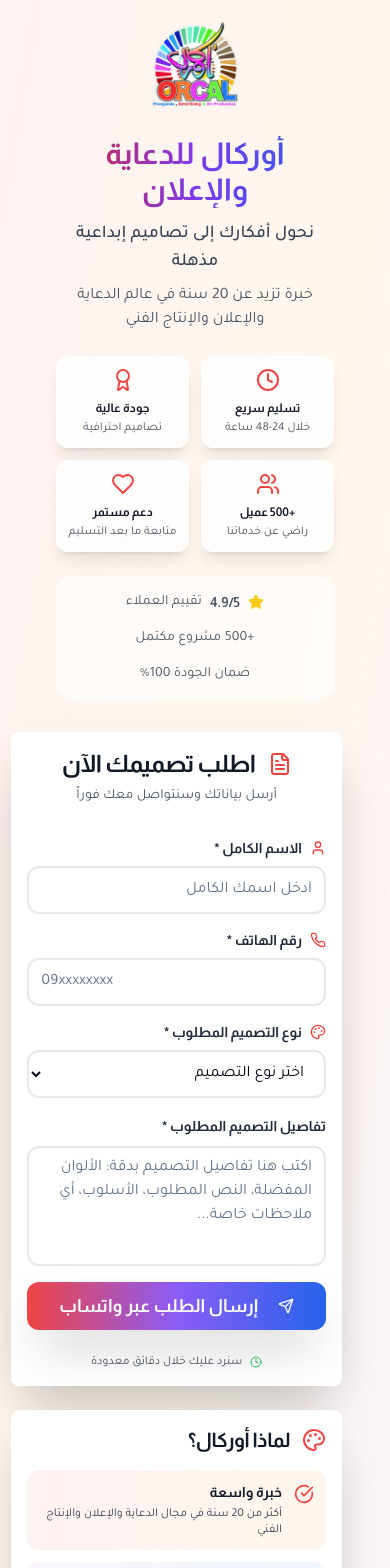
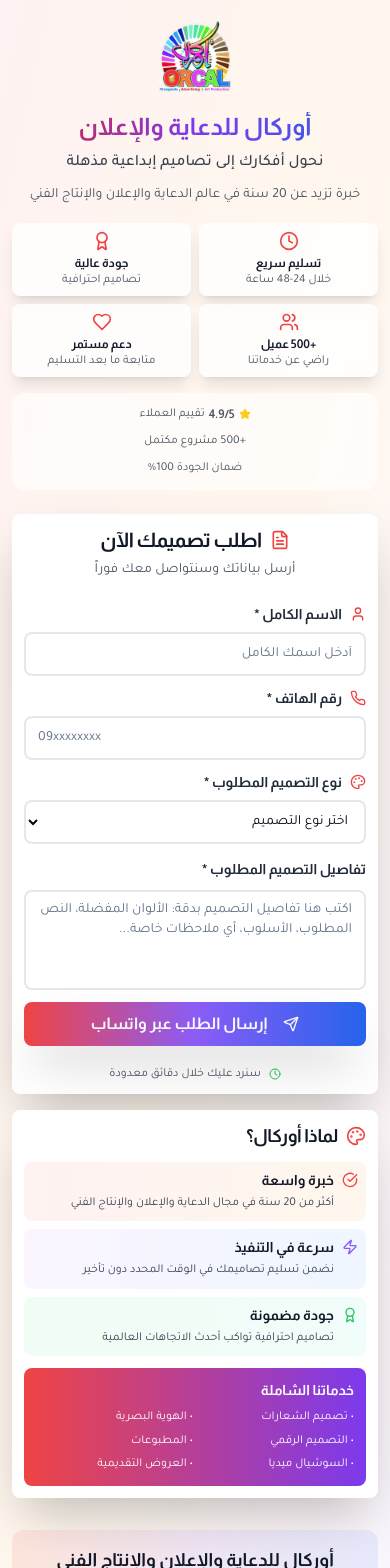
Before and after one commit to JOJOADDA/orcal-09, a React (Vite) app: page / in a window 390 px wide. Shown: the top 1568 px of the page. Built offline with nearby package versions, Linux system fonts and the light colour scheme.

Commit message:
Fix: Improve mobile responsiveness
- Center content on mobile screens.
- Ensure proper scaling and alignment.
- Address layout issues for mobile devices.
- Implement mobile-first design principles.

```diff
--- a/src/components/DesignOrderForm.tsx
+++ b/src/components/DesignOrderForm.tsx
@@ -71,42 +71,49 @@ const DesignOrderForm = () => {
   };
 
   return (
-    <div className="min-h-screen bg-gradient-to-br from-red-50 via-orange-50 to-purple-50 py-4 px-4 sm:py-8 font-arabic">
-      <div className="container mx-auto max-w-7xl">
-        {/* Header Section */}
-        <div className="text-center mb-8 sm:mb-12">
-          <div className="flex items-center justify-center mb-6 sm:mb-8">
+    <div className="min-h-screen bg-gradient-to-br from-red-50 via-orange-50 to-purple-50 font-arabic">
+      {/* Mobile-first responsive container with proper centering */}
+      <div className="w-full max-w-screen-2xl mx-auto px-3 sm:px-4 md:px-6 lg:px-8 py-4 sm:py-6 md:py-8">
+        {/* Header Section - Optimized for mobile centering */}
+        <div className="text-center mb-6 sm:mb-8 md:mb-12">
+          {/* Logo Section - Responsive sizing */}
+          <div className="flex items-center justify-center mb-4 sm:mb-6 md:mb-8">
             <img
               src="/lovable-uploads/65aa4b7b-e60a-4160-bf45-4c057f62c70a.png"
               alt="أوركال للدعاية والإعلان"
-              className="w-24 h-24 sm:w-32 sm:h-32 object-contain"
+              className="w-20 h-20 sm:w-24 sm:h-24 md:w-28 md:h-28 lg:w-32 lg:h-32 object-contain"
             />
           </div>
-          <h1 className="font-display font-bold text-3xl sm:text-4xl lg:text-5xl text-gray-900 mb-3 sm:mb-4 bg-gradient-to-r from-red-600 via-purple-600 to-blue-600 bg-clip-text text-transparent px-4">
+
+          {/* Title - Responsive text sizing */}
+          <h1 className="font-display font-bold text-2xl sm:text-3xl md:text-4xl lg:text-5xl text-gray-900 mb-2 sm:mb-3 md:mb-4 bg-gradient-to-r from-red-600 via-purple-600 to-blue-600 bg-clip-text text-transparent px-2 leading-tight">
             أوركال للدعاية والإعلان
           </h1>
-          <p className="font-body text-lg sm:text-xl text-gray-700 mb-2 px-4 font-medium">
+
+          {/* Subtitle - Responsive text */}
+          <p className="font-body text-base sm:text-lg md:text-xl text-gray-700 mb-2 px-2 sm:px-4 font-medium leading-relaxed">
             نحول أفكارك إلى تصاميم إبداعية مذهلة
           </p>
-          <p className="font-body text-base sm:text-lg text-gray-600 mb-6 sm:mb-8 px-4">
+
+          <p className="font-body text-sm sm:text-base md:text-lg text-gray-600 mb-4 sm:mb-6 md:mb-8 px-2 sm:px-4 leading-relaxed">
             خبرة تزيد عن 20 سنة في عالم الدعاية والإعلان والإنتاج الفني
           </p>
 
-          {/* Features Grid */}
-          <div className="grid grid-cols-2 lg:grid-cols-4 gap-3 sm:gap-4 mb-6 sm:mb-8 px-2">
+          {/* Features Grid - Mobile-first responsive */}
+          <div className="grid grid-cols-2 md:grid-cols-4 gap-2 sm:gap-3 md:gap-4 mb-4 sm:mb-6 md:mb-8 max-w-4xl mx-auto">
             {features.map((feature, index) => (
-              <div key={index} className="bg-white/80 backdrop-blur-sm rounded-xl p-3 sm:p-4 shadow-lg transform hover:scale-105 transition-all duration-300">
-                <feature.icon className="w-6 h-6 sm:w-8 sm:h-8 mx-auto mb-2 text-red-500" />
-                <h3 className="font-display font-bold text-gray-900 text-xs sm:text-sm mb-1">{feature.title}</h3>
-                <p className="font-body text-xs text-gray-600">{feature.desc}</p>
+              <div key={index} className="bg-white/80 backdrop-blur-sm rounded-lg sm:rounded-xl p-2 sm:p-3 md:p-4 shadow-lg transform hover:scale-105 transition-all duration-300">
+                <feature.icon className="w-5 h-5 sm:w-6 sm:h-6 md:w-8 md:h-8 mx-auto mb-1 sm:mb-2 text-red-500" />
+                <h3 className="font-display font-bold text-gray-900 text-xs sm:text-sm md:text-base mb-0.5 sm:mb-1">{feature.title}</h3>
+                <p className="font-body text-xs sm:text-xs md:text-sm text-gray-600 leading-tight">{feature.desc}</p>
               </div>
             ))}
           </div>
 
-          {/* Stats */}
-          <div className="flex flex-col sm:flex-row items-center justify-center gap-4 sm:gap-8 text-sm text-gray-600 bg-white/60 rounded-2xl p-4 sm:p-6 backdrop-blur-sm mx-2">
-            <div className="flex items-center gap-2">
-              <Star className="w-4 h-4 sm:w-5 sm:h-5 fill-yellow-400 text-yellow-400" />
+          {/* Stats - Mobile-optimized layout */}
+          <div className="flex flex-col sm:flex-row items-center justify-center gap-2 sm:gap-4 md:gap-8 text-xs sm:text-sm text-gray-600 bg-white/60 rounded-xl sm:rounded-2xl p-3 sm:p-4 md:p-6 backdrop-blur-sm mx-auto max-w-2xl">
+            <div className="flex items-center gap-1 sm:gap-2">
+              <Star className="w-3 h-3 sm:w-4 sm:h-4 md:w-5 md:h-5 fill-yellow-400 text-yellow-400" />
               <span className="font-display font-bold">4.9/5</span>
               <span className="font-body">تقييم العملاء</span>
             </div>
@@ -117,45 +124,47 @@ const DesignOrderForm = () => {
           </div>
         </div>
 
-        <div className="grid lg:grid-cols-2 gap-6 lg:gap-12 items-start">
-          {/* Left Side - Company Info */}
-          <div className="space-y-6 sm:space-y-8 order-2 lg:order-1">
+        {/* Main Content - Mobile-first responsive grid */}
+        <div className="grid grid-cols-1 lg:grid-cols-2 gap-4 sm:gap-6 lg:gap-8 xl:gap-12 items-start max-w-7xl mx-auto">
+
+          {/* Company Info - Mobile-first order */}
+          <div className="space-y-4 sm:space-y-6 md:space-y-8 order-2 lg:order-1">
             <Card className="bg-gradient-to-br from-white/90 to-white/70 backdrop-blur-md border-0 shadow-2xl">
-              <CardHeader className="p-4 sm:p-6">
-                <CardTitle className="font-display text-xl sm:text-2xl text-gray-900 flex items-center gap-3">
-                  <Palette className="w-6 h-6 sm:w-7 sm:h-7 text-red-500" />
+              <CardHeader className="p-3 sm:p-4 md:p-6">
+                <CardTitle className="font-display text-lg sm:text-xl md:text-2xl text-gray-900 flex items-center gap-2 sm:gap-3">
+                  <Palette className="w-5 h-5 sm:w-6 sm:h-6 md:w-7 md:h-7 text-red-500" />
                   لماذا أوركال؟
                 </CardTitle>
               </CardHeader>
-              <CardContent className="space-y-4 sm:space-y-6 p-4 sm:p-6 pt-0">
-                <div className="space-y-3 sm:space-y-4">
-                  <div className="flex items-start gap-3 sm:gap-4 p-3 sm:p-4 bg-gradient-to-r from-red-50 to-orange-50 rounded-xl">
-                    <CheckCircle className="w-5 h-5 sm:w-6 sm:h-6 text-red-500 flex-shrink-0 mt-0.5" />
+              <CardContent className="space-y-3 sm:space-y-4 md:space-y-6 p-3 sm:p-4 md:p-6 pt-0">
+                <div className="space-y-2 sm:space-y-3 md:space-y-4">
+                  <div className="flex items-start gap-2 sm:gap-3 md:gap-4 p-2 sm:p-3 md:p-4 bg-gradient-to-r from-red-50 to-orange-50 rounded-lg sm:rounded-xl">
+                    <CheckCircle className="w-4 h-4 sm:w-5 sm:h-5 md:w-6 md:h-6 text-red-500 flex-shrink-0 mt-0.5" />
                     <div>
                       <h4 className="font-display font-bold text-gray-900 mb-1 text-sm sm:text-base">خبرة واسعة</h4>
-                      <p className="font-body text-gray-700 text-xs sm:text-sm">أكثر من 20 سنة في مجال الدعاية والإعلان والإنتاج الفني</p>
+                      <p className="font-body text-gray-700 text-xs sm:text-sm leading-relaxed">أكثر من 20 سنة في مجال الدعاية والإعلان والإنتاج الفني</p>
                     </div>
                   </div>
 
-                  <div className="flex items-start gap-3 sm:gap-4 p-3 sm:p-4 bg-gradient-to-r from-purple-50 to-blue-50 rounded-xl">
-                    <Zap className="w-5 h-5 sm:w-6 sm:h-6 text-purple-500 flex-shrink-0 mt-0.5" />
+                  <div className="flex items-start gap-2 sm:gap-3 md:gap-4 p-2 sm:p-3 md:p-4 bg-gradient-to-r from-purple-50 to-blue-50 rounded-lg sm:rounded-xl">
+                    <Zap className="w-4 h-4 sm:w-5 sm:h-5 md:w-6 md:h-6 text-purple-500 flex-shrink-0 mt-0.5" />
                     <div>
                       <h4 className="font-display font-bold text-gray-900 mb-1 text-sm sm:text-base">سرعة في التنفيذ</h4>
-                      <p className="font-body text-gray-700 text-xs sm:text-sm">نضمن تسليم تصاميمك في الوقت المحدد دون تأخير</p>
+                      <p className="font-body text-gray-700 text-xs sm:text-sm leading-relaxed">نضمن تسليم تصاميمك في الوقت المحدد دون تأخير</p>
                     </div>
                   </div>
 
-                  <div className="flex items-start gap-3 sm:gap-4 p-3 sm:p-4 bg-gradient-to-r from-green-50 to-teal-50 rounded-xl">
-                    <Award className="w-5 h-5 sm:w-6 sm:h-6 text-green-500 flex-shrink-0 mt-0.5" />
+                  <div className="flex items-start gap-2 sm:gap-3 md:gap-4 p-2 sm:p-3 md:p-4 bg-gradient-to-r from-green-50 to-teal-50 rounded-lg sm:rounded-xl">
+                    <Award className="w-4 h-4 sm:w-5 sm:h-5 md:w-6 md:h-6 text-green-500 flex-shrink-0 mt-0.5" />
                     <div>
                       <h4 className="font-display font-bold text-gray-900 mb-1 text-sm sm:text-base">جودة مضمونة</h4>
-                      <p className="font-body text-gray-700 text-xs sm:text-sm">تصاميم احترافية تواكب أحدث الاتجاهات العالمية</p>
+                      <p className="font-body text-gray-700 text-xs sm:text-sm leading-relaxed">تصاميم احترافية تواكب أحدث الاتجاهات العالمية</p>
                     </div>
                   </div>
                 </div>
 
-                <div className="bg-gradient-to-r from-red-500 to-purple-600 rounded-xl p-4 sm:p-6 text-white">
-                  <h4 className="font-display font-bold text-base sm:text-lg mb-2">خدماتنا الشاملة</h4>
+                <div className="bg-gradient-to-r from-red-500 to-purple-600 rounded-lg sm:rounded-xl p-3 sm:p-4 md:p-6 text-white">
+                  <h4 className="font-display font-bold text-sm sm:text-base md:text-lg mb-2">خدماتنا الشاملة</h4>
                   <div className="grid grid-cols-2 gap-1 sm:gap-2 text-xs sm:text-sm">
                     <span className="font-body">• تصميم الشعارات</span>
                     <span className="font-body">• الهوية البصرية</span>
@@ -169,17 +178,17 @@ const DesignOrderForm = () => {
             </Card>
           </div>
 
-          {/* Right Side - Order Form */}
-          <Card className="bg-gradient-to-br from-white/95 to-white/85 backdrop-blur-md border-0 shadow-2xl sticky top-4 order-1 lg:order-2">
-            <CardHeader className="text-center p-4 sm:p-6">
-              <CardTitle className="font-display text-2xl sm:text-3xl text-gray-900 flex items-center justify-center gap-3">
-                <FileText className="w-6 h-6 sm:w-8 sm:h-8 text-red-500" />
+          {/* Order Form - Mobile-first sticky behavior */}
+          <Card className="bg-gradient-to-br from-white/95 to-white/85 backdrop-blur-md border-0 shadow-2xl lg:sticky lg:top-4 order-1 lg:order-2">
+            <CardHeader className="text-center p-3 sm:p-4 md:p-6">
+              <CardTitle className="font-display text-xl sm:text-2xl md:text-3xl text-gray-900 flex items-center justify-center gap-2 sm:gap-3">
+                <FileText className="w-5 h-5 sm:w-6 sm:h-6 md:w-8 md:h-8 text-red-500" />
                 اطلب تصميمك الآن
               </CardTitle>
               <p className="font-body text-gray-600 mt-2 text-sm sm:text-base">أرسل بياناتك وسنتواصل معك فوراً</p>
             </CardHeader>
-            <CardContent className="p-4 sm:p-6">
-              <form onSubmit={handleSubmit} className="space-y-4 sm:space-y-6">
+            <CardContent className="p-3 sm:p-4 md:p-6">
+              <form onSubmit={handleSubmit} className="space-y-3 sm:space-y-4 md:space-y-6">
                 <div className="space-y-2">
                   <Label htmlFor="name" className="font-display text-gray-800 flex items-center gap-2 font-semibold text-sm sm:text-base">
                     <User className="w-4 h-4 sm:w-5 sm:h-5 text-red-500" />
@@ -192,7 +201,7 @@ const DesignOrderForm = () => {
                     value={formData.name}
                     onChange={handleInputChange}
                     placeholder="أدخل اسمك الكامل"
-                    className="font-body h-12 sm:h-14 text-base sm:text-lg border-2 border-gray-200 focus:border-red-400 rounded-xl"
+                    className="font-body h-10 sm:h-12 md:h-14 text-sm sm:text-base md:text-lg border-2 border-gray-200 focus:border-red-400 rounded-lg sm:rounded-xl"
                     required
                   />
                 </div>
@@ -209,7 +218,7 @@ const DesignOrderForm = () => {
                     value={formData.phone}
                     onChange={handleInputChange}
                     placeholder="09xxxxxxxx"
-                    className="font-body h-12 sm:h-14 text-base sm:text-lg border-2 border-gray-200 focus:border-red-400 rounded-xl"
+                    className="font-body h-10 sm:h-12 md:h-14 text-sm sm:text-base md:text-lg border-2 border-gray-200 focus:border-red-400 rounded-lg sm:rounded-xl"
                     required
                   />
                 </div>
@@ -224,7 +233,7 @@ const DesignOrderForm = () => {
                     name="designType"
                     value={formData.designType}
                     onChange={handleInputChange}
-                    className="w-full h-12 sm:h-14 px-4 rounded-xl border-2 border-gray-200 font-body bg-white focus:outline-none focus:border-red-400 text-base sm:text-lg"
+                    className="w-full h-10 sm:h-12 md:h-14 px-3 sm:px-4 rounded-lg sm:rounded-xl border-2 border-gray-200 font-body bg-white focus:outline-none focus:border-red-400 text-sm sm:text-base md:text-lg"
                     required
                   >
                     <option value="">اختر نوع التصميم</option>
@@ -244,7 +253,7 @@ const DesignOrderForm = () => {
                     value={formData.description}
                     onChange={handleInputChange}
                     placeholder="اكتب هنا تفاصيل التصميم بدقة: الألوان المفضلة، النص المطلوب، الأسلوب، أي ملاحظات خاصة..."
-                    className="font-body min-h-[120px] sm:min-h-[140px] resize-none border-2 border-gray-200 focus:border-red-400 rounded-xl text-base sm:text-lg"
+                    className="font-body min-h-[100px] sm:min-h-[120px] md:min-h-[140px] resize-none border-2 border-gray-200 focus:border-red-400 rounded-lg sm:rounded-xl text-sm sm:text-base md:text-lg"
                     required
                   />
                 </div>
@@ -252,9 +261,9 @@ const DesignOrderForm = () => {
                 <Button
                   type="submit"
                   size="lg"
-                  className="w-full font-display text-lg sm:text-xl py-6 sm:py-8 bg-gradient-to-r from-red-500 via-purple-500 to-blue-600 hover:from-red-600 hover:via-purple-600 hover:to-blue-700 transform hover:scale-105 transition-all duration-300 shadow-2xl rounded-xl"
+                  className="w-full font-display text-base sm:text-lg md:text-xl py-4 sm:py-6 md:py-8 bg-gradient-to-r from-red-500 via-purple-500 to-blue-600 hover:from-red-600 hover:via-purple-600 hover:to-blue-700 transform hover:scale-105 active:scale-95 transition-all duration-300 shadow-2xl rounded-lg sm:rounded-xl"
                 >
-                  <Send className="w-5 h-5 sm:w-6 sm:h-6 ml-3" />
+                  <Send className="w-4 h-4 sm:w-5 sm:h-5 md:w-6 md:h-6 ml-2 sm:ml-3" />
                   إرسال الطلب عبر واتساب
                 </Button>
 
@@ -269,13 +278,13 @@ const DesignOrderForm = () => {
           </Card>
         </div>
 
-        {/* Bottom Section */}
-        <div className="text-center mt-12 sm:mt-16">
-          <div className="bg-gradient-to-r from-red-500/10 via-purple-500/10 to-blue-500/10 rounded-2xl p-6 sm:p-8 backdrop-blur-sm mx-2">
-            <h3 className="font-display font-bold text-xl sm:text-2xl text-gray-900 mb-3 sm:mb-4">
+        {/* Bottom Section - Mobile-optimized */}
+        <div className="text-center mt-8 sm:mt-12 md:mt-16">
+          <div className="bg-gradient-to-r from-red-500/10 via-purple-500/10 to-blue-500/10 rounded-xl sm:rounded-2xl p-4 sm:p-6 md:p-8 backdrop-blur-sm mx-auto max-w-4xl">
+            <h3 className="font-display font-bold text-lg sm:text-xl md:text-2xl text-gray-900 mb-2 sm:mb-3 md:mb-4">
               أوركال للدعاية والإعلان والإنتاج الفني
             </h3>
-            <p className="font-body text-gray-700 mb-3 sm:mb-4 text-sm sm:text-base px-2">
+            <p className="font-body text-gray-700 mb-2 sm:mb-3 md:mb-4 text-sm sm:text-base px-2 leading-relaxed">
               نحن نؤمن بأن كل علامة تجارية تستحق هوية بصرية مميزة تعكس شخصيتها وتجذب جمهورها
             </p>
             <div className="flex flex-col sm:flex-row items-center justify-center gap-2 sm:gap-4 text-xs sm:text-sm text-gray-600">
--- a/src/index.css
+++ b/src/index.css
@@ -1,3 +1,4 @@
+
 @tailwind base;
 @tailwind components;
 @tailwind utilities;
@@ -93,14 +94,20 @@
   body {
     @apply bg-background text-foreground font-arabic;
     direction: rtl;
+    /* Mobile-first optimizations */
+    -webkit-text-size-adjust: 100%;
+    -webkit-font-smoothing: antialiased;
+    -moz-osx-font-smoothing: grayscale;
   }
 
   html {
     scroll-behavior: smooth;
+    /* Ensure proper scaling on mobile */
+    -webkit-text-size-adjust: 100%;
   }
 }
 
-/* Custom RTL styles */
+/* Mobile-first RTL and responsive utilities */
 @layer utilities {
   .rtl {
     direction: rtl;
@@ -117,9 +124,73 @@
   .font-body {
     @apply font-tajawal;
   }
+
+  /* Mobile-first responsive text utilities */
+  .text-responsive-xs {
+    @apply text-xs sm:text-sm md:text-base;
+  }
+
+  .text-responsive-sm {
+    @apply text-sm sm:text-base md:text-lg;
+  }
+
+  .text-responsive-base {
+    @apply text-base sm:text-lg md:text-xl;
+  }
+
+  .text-responsive-lg {
+    @apply text-lg sm:text-xl md:text-2xl;
+  }
+
+  .text-responsive-xl {
+    @apply text-xl sm:text-2xl md:text-3xl;
+  }
+
+  /* Mobile-first spacing utilities */
+  .spacing-responsive-sm {
+    @apply space-y-2 sm:space-y-3 md:space-y-4;
+  }
+
+  .spacing-responsive-md {
+    @apply space-y-3 sm:space-y-4 md:space-y-6;
+  }
+
+  .spacing-responsive-lg {
+    @apply space-y-4 sm:space-y-6 md:space-y-8;
+  }
+
+  /* Mobile-first padding utilities */
+  .padding-responsive-sm {
+    @apply p-2 sm:p-3 md:p-4;
+  }
+
+  .padding-responsive-md {
+    @apply p-3 sm:p-4 md:p-6;
+  }
+
+  .padding-responsive-lg {
+    @apply p-4 sm:p-6 md:p-8;
+  }
+
+  /* Safe area for mobile devices */
+  .safe-area-top {
+    padding-top: env(safe-area-inset-top);
+  }
+
+  .safe-area-bottom {
+    padding-bottom: env(safe-area-inset-bottom);
+  }
+
+  .safe-area-left {
+    padding-left: env(safe-area-inset-left);
+  }
+
+  .safe-area-right {
+    padding-right: env(safe-area-inset-right);
+  }
 }
 
-/* Custom animations and effects */
+/* Custom animations and effects - Mobile optimized */
 @layer components {
   .gradient-text {
     @apply bg-gradient-to-r from-purple-600 to-blue-600 bg-clip-text text-transparent;
@@ -130,7 +201,7 @@
   }
 
   .hover-lift {
-    @apply transform hover:-translate-y-2 transition-all duration-300;
+    @apply transform hover:-translate-y-1 sm:hover:-translate-y-2 transition-all duration-300;
   }
 
   .gradient-border {
@@ -147,9 +218,20 @@
     mask: linear-gradient(#fff 0 0) content-box, linear-gradient(#fff 0 0);
     mask-composite: exclude;
   }
+
+  /* Mobile-first button styles */
+  .btn-mobile-friendly {
+    @apply min-h-[44px] min-w-[44px] px-4 py-2 sm:px-6 sm:py-3;
+    /* Ensures buttons meet iOS/Android minimum touch target size */
+  }
+
+  /* Mobile-first form styles */
+  .form-mobile-friendly {
+    @apply min-h-[44px] px-3 py-2 sm:px-4 sm:py-3;
+  }
 }
 
-/* Loading animations */
+/* Loading animations - Optimized for mobile performance */
 @keyframes shimmer {
   0% {
     background-position: -468px 0;
@@ -164,3 +246,42 @@
   background: linear-gradient(90deg, #f0f0f0 25%, #e0e0e0 50%, #f0f0f0 75%);
   background-size: 400% 100%;
 }
+
+/* Mobile-specific improvements */
+@media (max-width: 640px) {
+  /* Improve touch targets on mobile */
+  button, input, select, textarea {
+    @apply min-h-[44px];
+  }
+
+  /* Prevent horizontal scrolling on mobile */
+  body {
+    overflow-x: hidden;
+  }
+
+  /* Improve readability on mobile */
+  p, span, div {
+    line-height: 1.6;
+  }
+}
+
+/* Ensure proper scaling on high-DPI displays */
+@media (-webkit-min-device-pixel-ratio: 2), (min-resolution: 192dpi) {
+  .crisp-edges {
+    image-rendering: -webkit-optimize-contrast;
+    image-rendering: crisp-edges;
+  }
+}
+
+/* Improve performance on mobile devices */
+@media (max-width: 768px) {
+  * {
+    /* Reduce animations on mobile for better performance */
+    animation-duration: 0.2s !important;
+    transition-duration: 0.2s !important;
+  }
+
+  .hover-lift:hover {
+    transform: translateY(-1px);
+  }
+}
```
